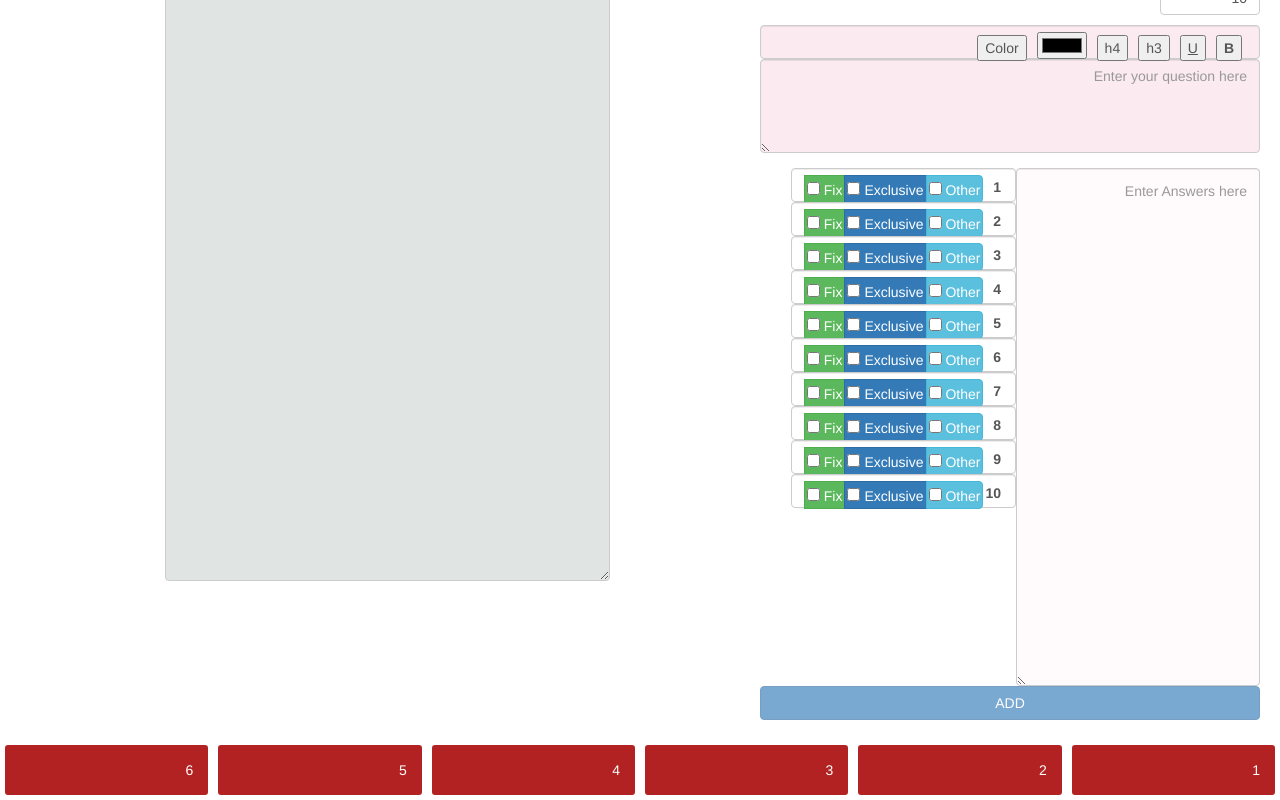
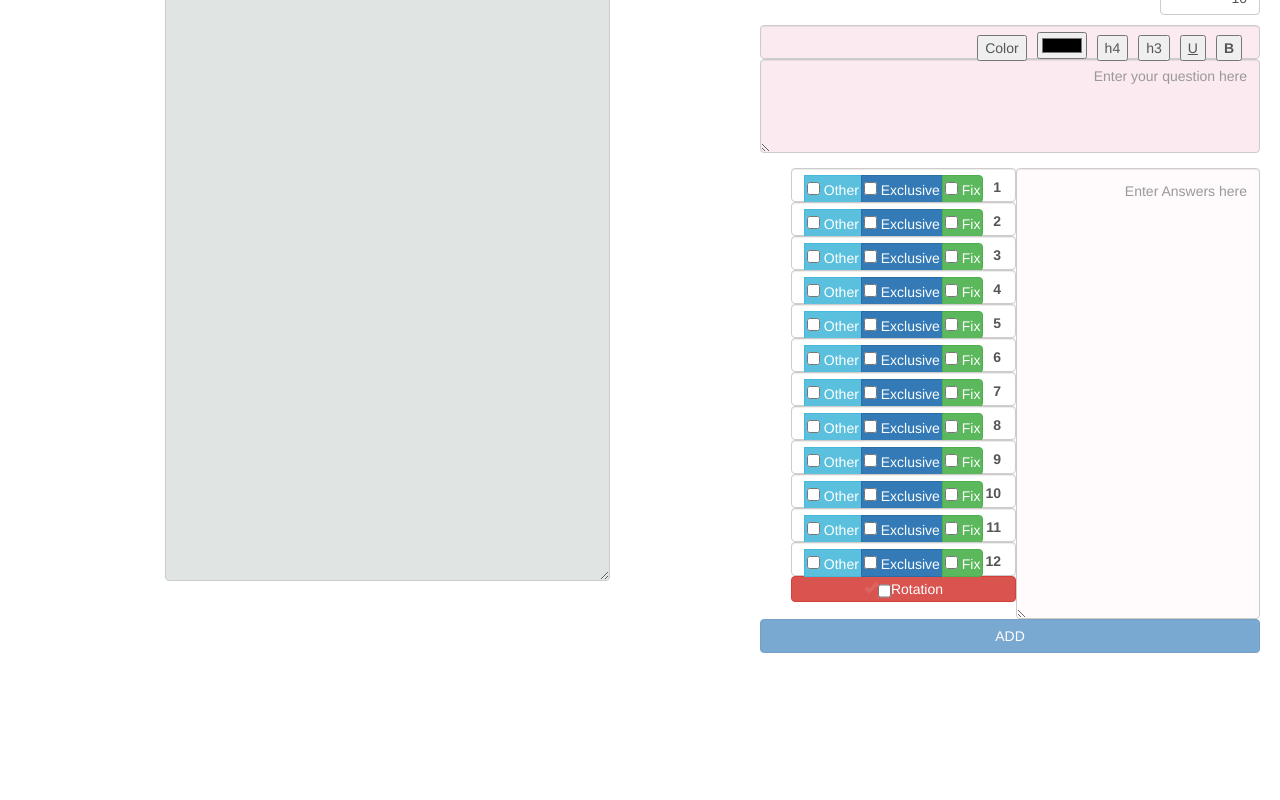
Before and after one commit to SSlippa/SurveyCreatorAngular, an Angular app: page / in a window 1280 px wide. Shown: the part 209-1009 px from the top of the page. After the commit the page ends 882 px from the top, so only its background shows below. Built offline with nearby package versions, Linux system fonts and the light colour scheme.

Commit message:
Checkbox issue

```diff
--- a/src/app/app.component.html
+++ b/src/app/app.component.html
@@ -7,13 +7,3 @@
       <app-display></app-display>
     </div>
 </div>
-
-
-<div class="flex-container">
-  <div class="flexElement flex-1">1</div>
-  <div class="flexElement">2</div>
-  <div class="flexElement">3</div>
-  <div class="flexElement">4</div>
-  <div class="flexElement">5</div>
-  <div class="flexElement flex-6">6</div>
-</div>
--- a/src/app/questinarie/questinarie.component.html
+++ b/src/app/questinarie/questinarie.component.html
@@ -25,7 +25,7 @@
 
         <div style="display: flex">
           <div>
-          <textarea style="line-height: 2.4; " class="form-control" id="answerTextArea" cols="25" rows="15" placeholder="Enter Answers here" name="answerTextArea" [(ngModel)] = "answers"></textarea>
+          <textarea style="line-height: 2.4; " class="form-control" id="answerTextArea" cols="25" rows="13" placeholder="Enter Answers here" name="answerTextArea" [(ngModel)] = "answers"></textarea>
           </div>
           <div >
             <div  *ngFor="let parameter of answerParameters">
@@ -43,16 +43,22 @@
                   <!--<input type="checkbox" name="fix" value="{{parameter.name}}" [(ngModel)]="parameter.fix" >-->
                   <!--<span class="glyphicon glyphicon-ok"></span>-->
                 <!--</label>-->
-              <label class="btn btn-success">Fix
-              <input id="fix" name="fix" type="checkbox" value="{{parameter.name}}" [(ngModel)]="parameter.fix">
-              </label>
-              <label class="btn btn-primary">Exclusive
-              <input id="exclusive" name="exclusive" type="checkbox" value="{{parameter.name}}" [(ngModel)]="parameter.exclusive" >
-              </label>
-              <label class="btn btn-info">Other
-              <input id="other" name="other" type="checkbox"  value="{{parameter.name}}" [(ngModel)]="parameter.other">
-              </label>
+                <label class="btn btn-info">Other
+                    <input id="other" name="other" type="checkbox"  value="{{parameter.name}}" [(ngModel)]="parameter.other">
+                </label>
+                <label class="btn btn-primary">Exclusive
+                <input id="exclusive" name="exclusive" type="checkbox" value="{{parameter.name}}" [(ngModel)]="parameter.exclusive" >
+                </label>
+                <label class="btn btn-success">Fix
+                  <input id="fix" name="fix" type="checkbox" value="{{parameter.name}}" [(ngModel)]="parameter.fix">
+                </label>
               </div>
+            </div>
+            <div >
+            <label class="btn btn-danger" style="display: flex; justify-content: center;">Rotation
+            <input type="checkbox" name="random" [(ngModel)]="random">
+            <span class="glyphicon glyphicon-ok"></span>
+            </label>
             </div>
           </div>
 
--- a/src/app/questinarie/questinarie.component.ts
+++ b/src/app/questinarie/questinarie.component.ts
@@ -18,7 +18,7 @@ export class QuestinarieComponent implements OnInit {
   noteText: string;
   typeCode: number;
   answers: string;
-  fix = [];
+  random: boolean = false;
 
   test;
   answerParameters: AnswerParameters[];
@@ -27,7 +27,6 @@ export class QuestinarieComponent implements OnInit {
 
 
   ngOnInit() {
-
     this.answerParameters = this.questionnaireService.getAnswerParameters();
 
     this.questionName = 10;
@@ -44,9 +43,9 @@ export class QuestinarieComponent implements OnInit {
   }
 
 
+  onSubmit(form: NgForm) {
 
-  onSubmit(form: NgForm) {
-    console.log('test' + this.test);
+    console.log(this.random);
     this.questionName = +form.value.questionName;
     this.questionName = this.questionName + 10 ;
     const questionName = 'Q' + form.value.questionName;
@@ -69,11 +68,6 @@ export class QuestinarieComponent implements OnInit {
     if (this.typeCode === 5) {
       this.questionnaireService.onInfoQuestionAdded(questionName, this.questionText);
     }
-
-
-
-
-
   }
 
 
--- a/src/app/questionnaire.service.ts
+++ b/src/app/questionnaire.service.ts
@@ -25,6 +25,8 @@ export class QuestionnaireService {
     new AnswerParameters (' 8', false, false, false),
     new AnswerParameters (' 9', false, false, false),
     new AnswerParameters ('10', false, false, false),
+    new AnswerParameters ('11', false, false, false),
+    new AnswerParameters ('12', false, false, false)
   ];
 
   constructor() { }
@@ -38,15 +40,35 @@ export class QuestionnaireService {
       }
     }
      let qindx = 1;
+    let i = 0;
      for (let answer of formattedAnswers) {
       if (qindx < 10) {
         answer = '\n        _0' + qindx + ' ' + '\"' + answer + '\"';
+        if (this.answerParameters[i].exclusive) {
+          answer += ' exclusive';
+        }
+        if (this.answerParameters[i].other) {
+          answer += ' other';
+        }
+        if (this.answerParameters[i].fix) {
+          answer += ' fix';
+        }
         this.newAnswers.push(answer);
       } else {
         answer = '\n    _' + qindx + ' ' + '\"' + answer + '\"';
+        if (this.answerParameters[i].exclusive) {
+          answer += ' exclusive';
+        }
+        if (this.answerParameters[i].other) {
+          answer += ' other';
+        }
+        if (this.answerParameters[i].fix) {
+          answer += ' fix';
+        }
         this.newAnswers.push(answer);
       }
       qindx++;
+        i++;
     }
   }
 
```
